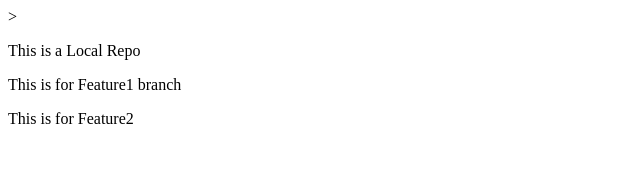
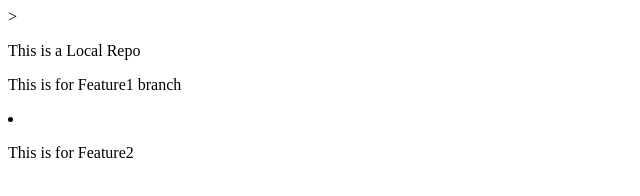
Before and after one commit to Jisha-Anu/LocalRepoGit, a plain HTML site: page index.html in a window 1280 px wide. Shown: the whole page, without its empty margins (0-640 px from the left). Drawn offline with Linux system fonts and the light colour scheme.

Commit message:
Added list

```diff
--- a/index.html
+++ b/index.html
@@ -1,6 +1,6 @@
 <!DOCTYPE html>>
 <html>
     <p>This is a Local Repo</p>
-    <p>This is for Feature1 branch</p>
+    <p>This is for Feature1 branch <li></li></p>
     <p>This is for Feature2</p>
 </html>
```
